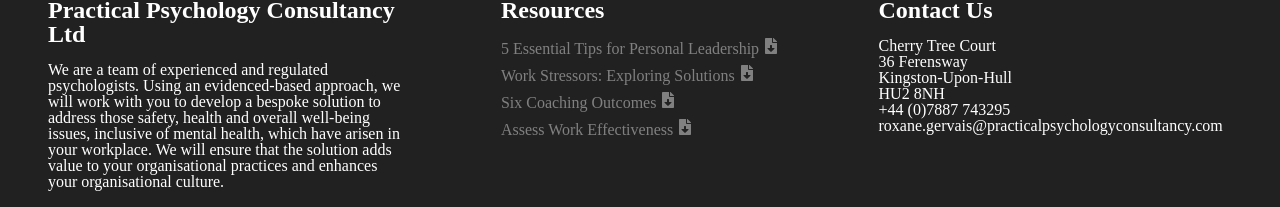
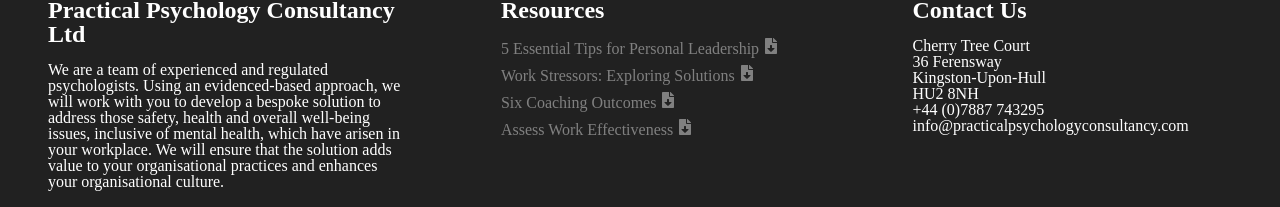
Before and after one commit to gcbest/roxane3-next, a Next.js app: page /contact in a window 1280 px wide. Shown: the part 978-1185 px from the top of the page. Built offline with nearby package versions, Linux system fonts and the light colour scheme.

Commit message:
Update Footer.js

```diff
--- a/src/components/Footer.js
+++ b/src/components/Footer.js
@@ -39,7 +39,7 @@
                 <p>Kingston-Upon-Hull</p>
                 <p>HU2 8NH</p>
                 <p>+44 (0)7887 743295</p>
-                <p className="email"><span>roxane.gervais</span><span>@practicalpsychologyconsultancy.com</span></p>
+                <p className="email"><span>info</span><span>@practicalpsychologyconsultancy.com</span></p>
 
 
             </div>
```
